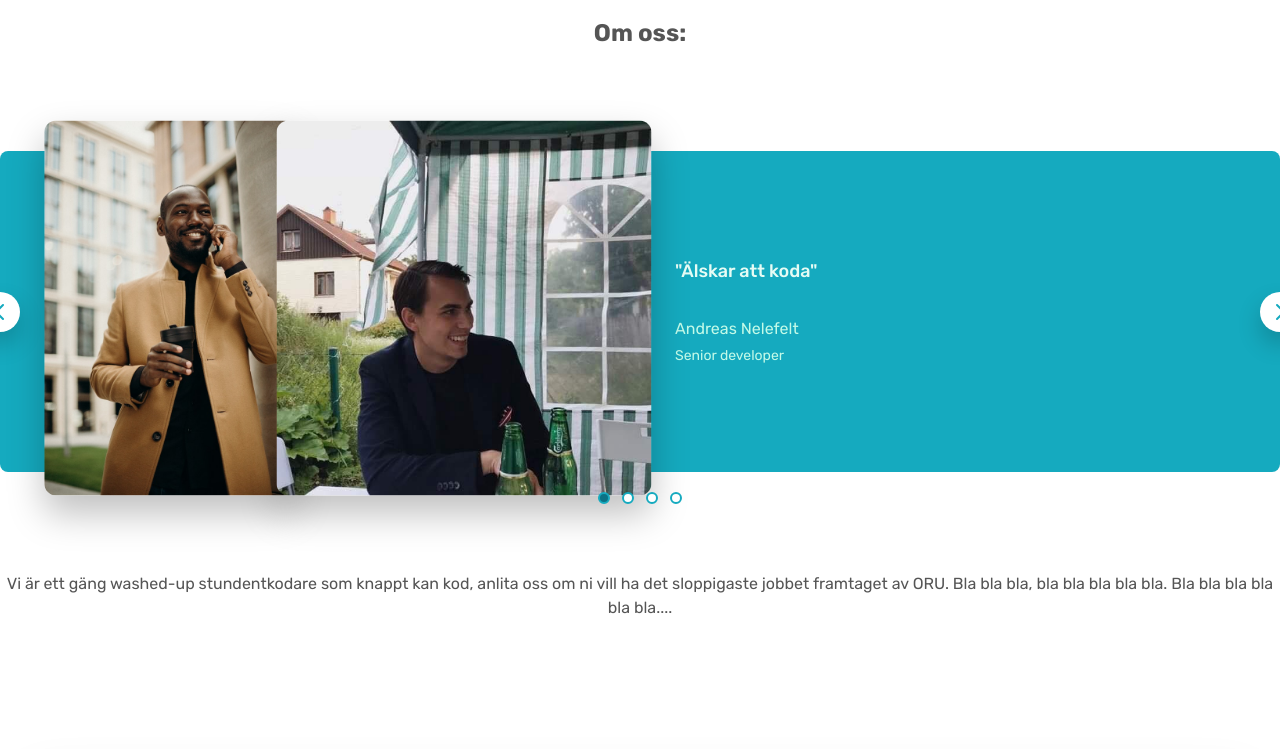
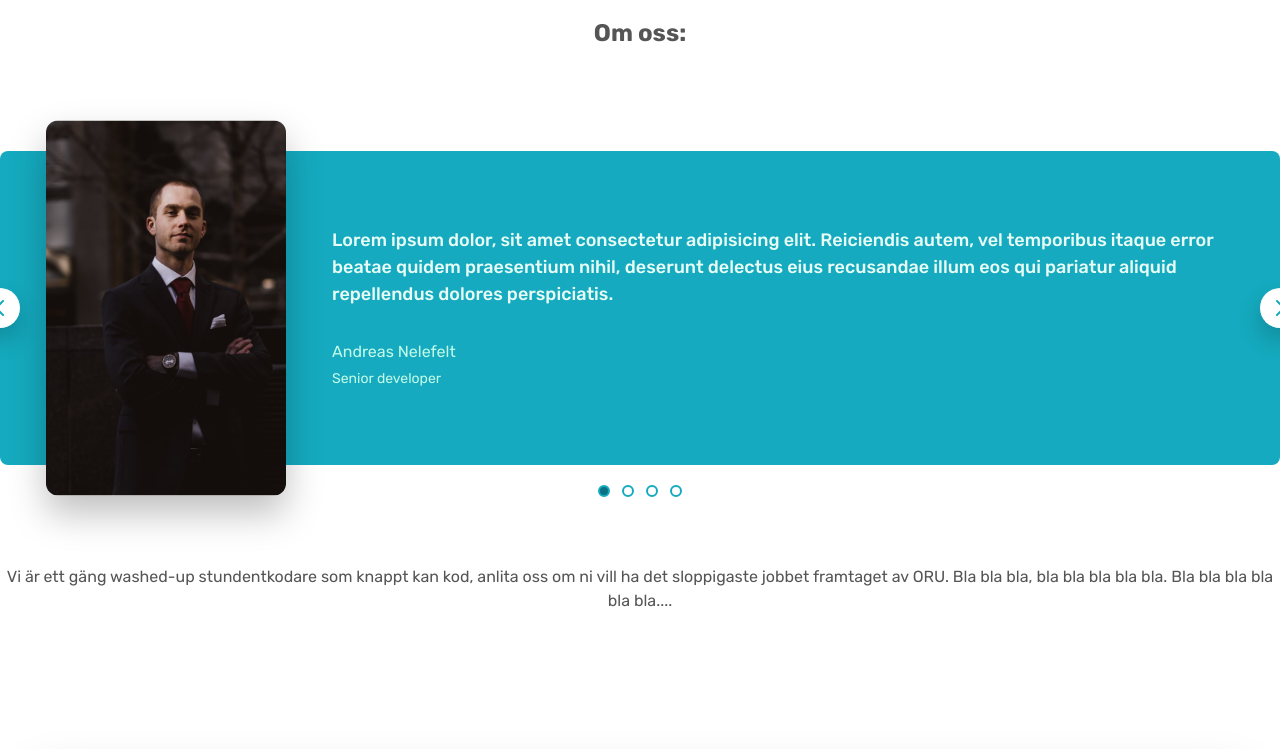
Before and after one commit to Fillson/Projekt_grupp28, a plain HTML site: page index.html in a window 1280 px wide. Shown: the part 1040-1789 px from the top of the page. Drawn offline with Linux system fonts and the light colour scheme.

Commit message:
Carousel funkar

```diff
--- a/index.html
+++ b/index.html
@@ -106,42 +106,74 @@
       <section class="om-oss-sektion">
         <h2 class="om-oss-h2">Om oss:</h2>
         <div class="om-oss-carousell">
-          <!-- <div class="carousell-slides"> -->
-          <div class="carousell-slides">
+          <div class="carousell-slides fade">
             <img
-              src="img/portfolio-img.jpg"
+              src="img/andreas-img.jpg"
               class="carousell-img"
-              alt="Mörkhyad Nele"
+              alt="Bild på Andreas Nelefelt"
             />
+            <blockquote>
+              <p class="testimonial-text">
+                Lorem ipsum dolor, sit amet consectetur adipisicing elit.
+                Reiciendis autem, vel temporibus itaque error beatae quidem
+                praesentium nihil, deserunt delectus eius recusandae illum eos
+                qui pariatur aliquid repellendus dolores perspiciatis.
+              </p>
+              <p class="testimonial-author">Andreas Nelefelt</p>
+              <p class="testimonial-job">Senior developer</p>
+            </blockquote>
           </div>
-          <div class="carousell-slides">
+          <div class="carousell-slides fade">
             <img
               src="img/filip-img.jpg"
               class="carousell-img"
-              alt="Mörkhyad Nele"
+              alt="Bild på Filip Sanderfelt"
             />
+            <blockquote>
+              <p class="testimonial-text">
+                Lorem ipsum dolor, sit amet consectetur adipisicing elit.
+                Reiciendis autem, vel temporibus itaque error beatae quidem
+                praesentium nihil, deserunt delectus eius recusandae illum eos
+                qui pariatur aliquid repellendus dolores perspiciatis.
+              </p>
+              <p class="testimonial-author">Filip Sanderfelt</p>
+              <p class="testimonial-job">Senior developer</p>
+            </blockquote>
           </div>
-          <blockquote class="testimonial">
-            <p class="testimonial-text">"Älskar att koda"</p>
-            <p class="testimonial-author">Andreas Nelefelt</p>
-            <p class="testimonial-job">Senior developer</p>
-          </blockquote>
-          <!--
-
-            <div class="carousell-slides">
-
-              <img src="img/filip-img.jpg" class="carousell-img" alt="Bild på Filip Sanderfelt" />
-              <blockquote class="testimonial">
-                <p class="testimonial-text">
-                  "Lorem ipsum dolor, sit amet consectetur adipisicing elit. Officia
-                  nesciunt aliquid ex atque quibusdam. Rerum officia unde suscipit quo
-                  sunt hic illo fugit."
-                </p>
-                <p class="testimonial-author">Filip Sanderfelt</p>
-                <p class="testimonial-job">Senior Developer</p>
-              </blockquote>
-            </div>
-          -->
+          <div class="carousell-slides fade">
+            <img
+              src="img/filip-img.jpg"
+              class="carousell-img"
+              alt="Bild på Gustav Håkansson"
+            />
+            <blockquote>
+              <p class="testimonial-text">
+                Lorem ipsum dolor, sit amet consectetur adipisicing elit.
+                Reiciendis autem, vel temporibus itaque error beatae quidem
+                praesentium nihil, deserunt delectus eius recusandae illum eos
+                qui pariatur aliquid repellendus dolores perspiciatis.
+              </p>
+              <p class="testimonial-author">Gustav Håkansson</p>
+              <p class="testimonial-job">Junior developer</p>
+            </blockquote>
+          </div>
+          <div class="carousell-slides fade">
+            <img
+              src="img/peter-img.jpg"
+              class="carousell-img"
+              alt="Bild på Peter Thunvall"
+            />
+            <blockquote>
+              <p class="testimonial-text">
+                Lorem ipsum dolor, sit amet consectetur adipisicing elit.
+                Reiciendis autem, vel temporibus itaque error beatae quidem
+                praesentium nihil, deserunt delectus eius recusandae illum eos
+                qui pariatur aliquid repellendus dolores perspiciatis.
+              </p>
+              <p class="testimonial-author">Peter Thunvall</p>
+              <p class="testimonial-job">Junior developer</p>
+            </blockquote>
+          </div>
 
           <button class="carousell-btn btn--left" onclick="changeSlides(-1)">
             <svg
--- a/script.js
+++ b/script.js
@@ -77,12 +77,9 @@ function pauseSlide() {
 function playSlide() {
   timerHandler = setTimeout(showSlides, 500);
 }
-/*
-// FUNKAR EJ JUST NU
+
 // Carousell funktion för om oss sektion
-const btnLeft = document.querySelector(".btn--left");
-const btnRight = document.querySelector(".btn--right");
-const carousellSlides = document.getElementsByClassName("carousell-Slides");
+const carousellSlides = document.getElementsByClassName("carousell-slides");
 let carousellIndex = 1;
 showCarousell(carousellIndex);
 
@@ -98,6 +95,5 @@ function showCarousell(n) {
   for (i = 0; i < carousellSlides.length; i++) {
     carousellSlides[i].style.display = "none";
   }
-  carousellSlides[carousellIndex - 1].style.display = "block";
+  carousellSlides[carousellIndex - 1].style.display = "flex";
 }
-*/
--- a/style.css
+++ b/style.css
@@ -129,7 +129,6 @@ body {
   width: 100%;
   height: 100%;
   background-color: black;
-  border: none;
 }
 
 .hero-img {
@@ -281,8 +280,15 @@ body {
   gap: 86px;
 }
 
+.carousell-slides {
+  display: flex;
+  align-items: center;
+  gap: 86px;
+}
+
 .carousell-img {
   height: 250px;
+  width: 160px;
   border-radius: 8px;
   transform: scale(1.5);
   box-shadow: 0 12px 24px rgba(0, 0, 0, 0.25);
@@ -438,9 +444,9 @@ body {
   padding: 12px;
   font-size: 16px;
   font-family: inherit;
-  color: inherit;
+  color: black;
   border: none;
-  background-color: #15aabf;
+  background-color: #e9ecef;
   border-radius: 9px;
   box-shadow: 0 1px 2px rgba(0, 0, 0, 0.1);
   overflow: auto;
@@ -448,7 +454,7 @@ body {
 
 .kontakta-oss-form input::placeholder {
   font-size: 18px;
-  color: #fff;
+  color: #868e96;
 }
 
 .kontakta-oss *:focus {
```
Also changed, not shown: img/andreas-img.jpg (added).
